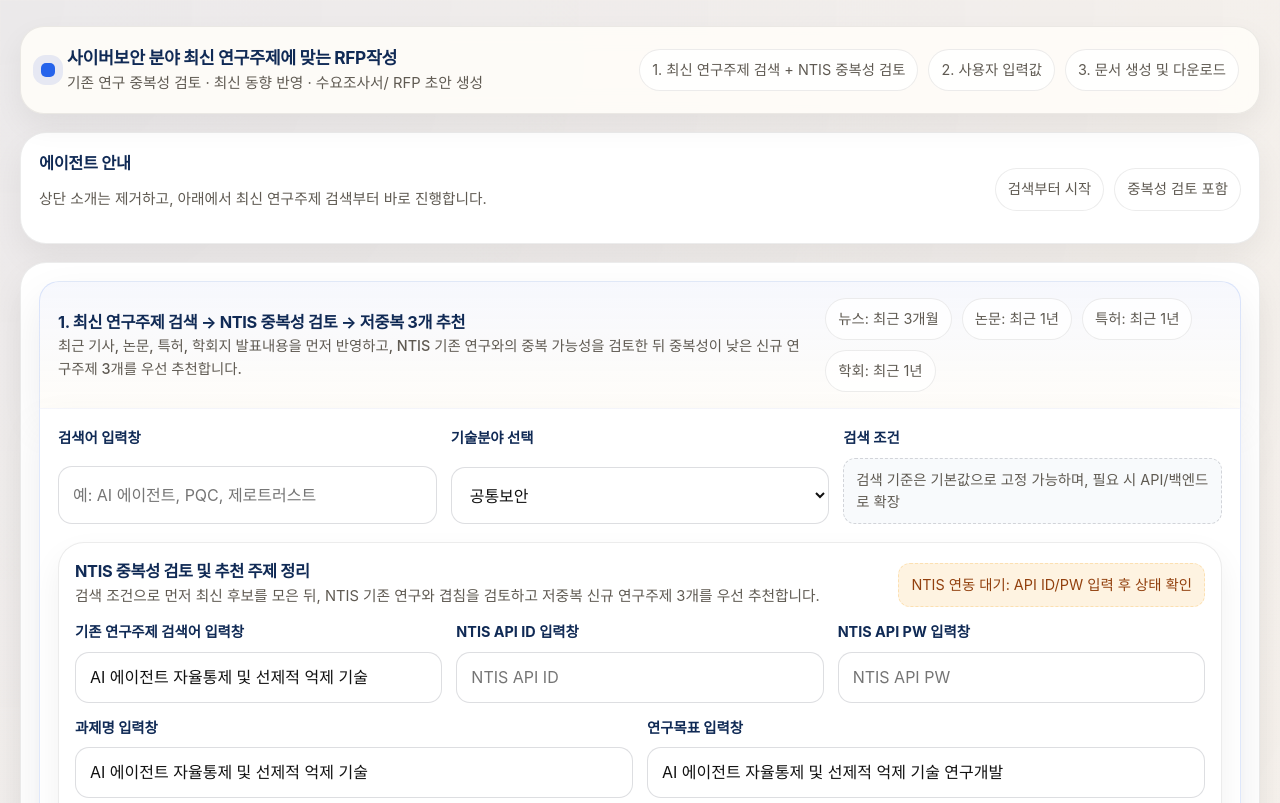
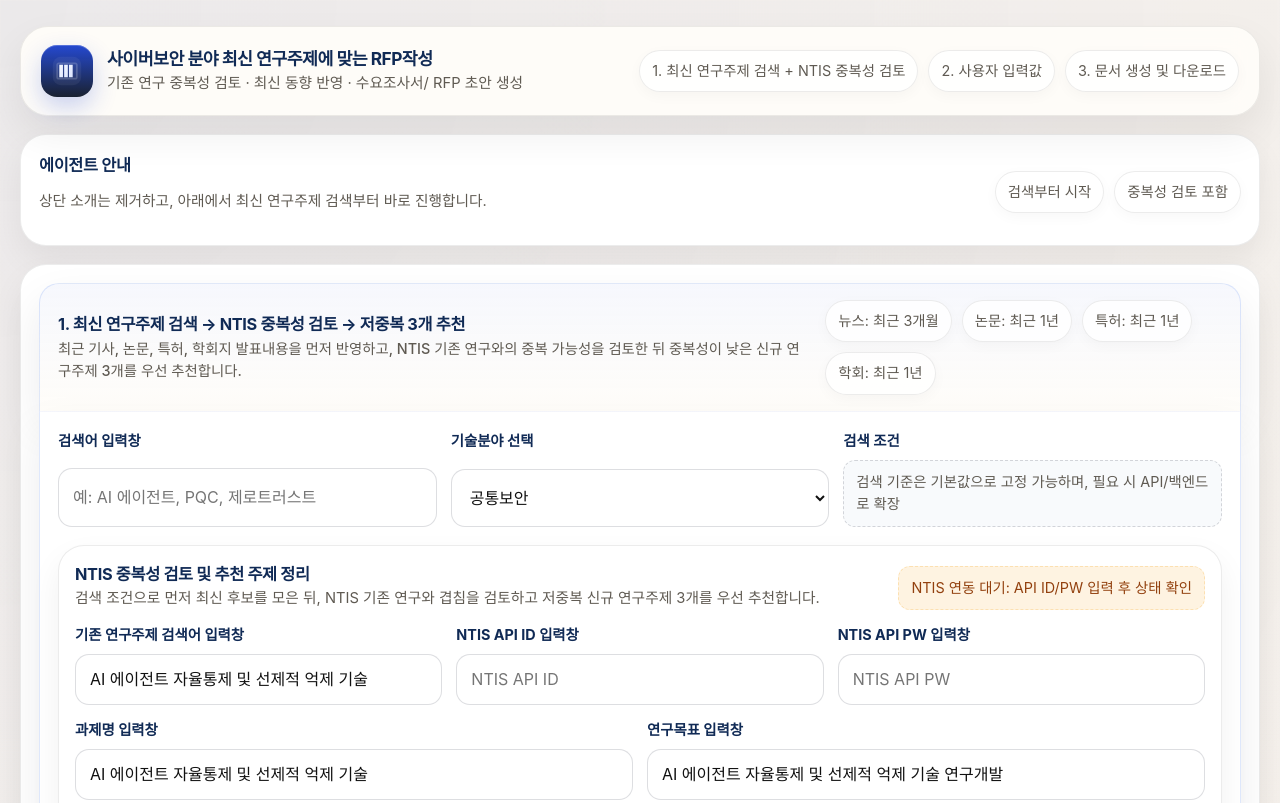
Before and after one commit to totwinkle/IITP-, a plain HTML site: page index.html in a window 1280 px wide. Shown: the top 803 px of the page. Drawn offline with Linux system fonts and the light colour scheme.

Commit message:
개요도 포함 RFP
개요도까지 포함된 RFP 작성

```diff
--- a/index.html
+++ b/index.html
@@ -22,13 +22,49 @@
     a{color:inherit;text-decoration:none}
     button,input,textarea,select{font:inherit}
     .shell{max-width:1320px;margin:0 auto;padding:26px 20px 44px}
-    .topbar{display:flex;justify-content:space-between;gap:16px;align-items:center;padding:18px 20px;background:rgba(255,253,249,.88);border:1px solid rgba(17,17,17,.08);border-radius:24px;box-shadow:0 12px 30px rgba(17,17,17,.06);backdrop-filter:blur(10px)}
-    .brand{display:flex;gap:12px;align-items:center}
-    .brand-mark{width:14px;height:14px;border-radius:5px;background:var(--blue);box-shadow:0 0 0 8px rgba(33,70,208,.10)}
-    .brand h1{font-size:1.08rem;margin:0;color:var(--navy);letter-spacing:-.02em}
-    .brand p{margin:0;color:var(--muted);font-size:.92rem}
+    .topbar{
+      display:flex;
+      justify-content:space-between;
+      gap:18px;
+      align-items:center;
+      padding:18px 20px;
+      background:rgba(255,253,249,.92);
+      border:1px solid rgba(17,17,17,.08);
+      border-radius:28px;
+      box-shadow:0 18px 40px rgba(17,17,17,.07);
+      backdrop-filter:blur(12px);
+    }
+    .brand{
+      display:flex;
+      gap:14px;
+      align-items:center;
+      min-width:0;
+    }
+    .brand-badge{
+      flex:0 0 auto;
+      width:52px;
+      height:52px;
+      border-radius:16px;
+      background:linear-gradient(180deg, rgba(33,70,208,.98), rgba(16,24,40,.96));
+      box-shadow:0 10px 24px rgba(33,70,208,.24), inset 0 1px 0 rgba(255,255,255,.22);
+      display:grid;
+      place-items:center;
+      overflow:hidden;
+    }
+    .brand-badge svg{width:38px;height:38px;display:block}
+    .brand-copy{min-width:0}
+    .brand h1{font-size:1.08rem;margin:0;color:var(--navy);letter-spacing:-.03em;line-height:1.18}
+    .brand p{margin:4px 0 0;color:var(--muted);font-size:.92rem;line-height:1.4}
     .nav{display:flex;flex-wrap:wrap;gap:10px;justify-content:flex-end}
-    .chip{padding:9px 12px;border:1px solid rgba(17,17,17,.08);border-radius:999px;background:rgba(255,255,255,.78);color:var(--muted);font-size:.9rem}
+    .chip{
+      padding:9px 12px;
+      border:1px solid rgba(17,17,17,.08);
+      border-radius:999px;
+      background:rgba(255,255,255,.80);
+      color:var(--muted);
+      font-size:.9rem;
+      box-shadow:0 4px 14px rgba(17,17,17,.03);
+    }
     .hero{margin-top:18px;display:grid;grid-template-columns:1.35fr .85fr;gap:18px}
     .hero-card,.panel,.doc-card{background:var(--card);border:1px solid rgba(17,17,17,.08);border-radius:var(--radius);box-shadow:0 14px 32px rgba(17,17,17,.06)}
     .hero-card{padding:28px;overflow:hidden;position:relative}
@@ -137,6 +173,9 @@
     .doc th{background:#f8f6f1;color:var(--navy);width:24%}
     .doc h5{margin:14px 0 8px;font-size:1rem;color:var(--navy)}
     .doc p,.doc li{font-size:.95rem;line-height:1.6}
+    .figure-box{margin:16px 0;padding:14px;border:1px solid rgba(17,17,17,.08);border-radius:18px;background:linear-gradient(180deg, rgba(33,70,208,.03), #fff)}
+    .figure-box strong{display:block;margin-bottom:10px;color:var(--navy)}
+    .figure-box .caption{margin-top:10px;color:var(--muted);font-size:.88rem}
     .mini-note{color:var(--muted);font-size:.86rem}
     .leadline{max-width:62ch;color:var(--muted);font-size:1rem;line-height:1.75}
     .overlap-badge{
@@ -172,8 +211,20 @@
   <div class="shell">
     <header class="topbar">
       <div class="brand">
-        <div class="brand-mark" aria-hidden="true"></div>
-        <div>
+        <div class="brand-badge" aria-hidden="true">
+          <svg viewBox="0 0 64 64" role="img" aria-label="IITP">
+            <defs>
+              <linearGradient id="iitpLogo" x1="0" y1="0" x2="1" y2="1">
+                <stop offset="0%" stop-color="#f5f7ff"/>
+                <stop offset="100%" stop-color="#dbe5ff"/>
+              </linearGradient>
+            </defs>
+            <rect x="8" y="8" width="48" height="48" rx="14" fill="rgba(255,255,255,.06)"/>
+            <path d="M19 21.5h6.2v21H19zm8.2 0h6.2v21h-6.2zm8.2 0h6.2v21h-6.2z" fill="url(#iitpLogo)"/>
+            <path d="M18 17.5h28c2.2 0 4 1.8 4 4v21c0 2.2-1.8 4-4 4H18c-2.2 0-4-1.8-4-4v-21c0-2.2 1.8-4 4-4zm0 3a1 1 0 0 0-1 1v21a1 1 0 0 0 1 1h28a1 1 0 0 0 1-1v-21a1 1 0 0 0-1-1H18z" fill="rgba(255,255,255,.18)"/>
+          </svg>
+        </div>
+        <div class="brand-copy">
           <h1>사이버보안 분야 최신 연구주제에 맞는 RFP작성</h1>
           <p>기존 연구 중복성 검토 · 최신 동향 반영 · 수요조사서/ RFP 초안 생성</p>
         </div>
```
Also changed, not shown: concept-diagram.png (added), 1 other file.
